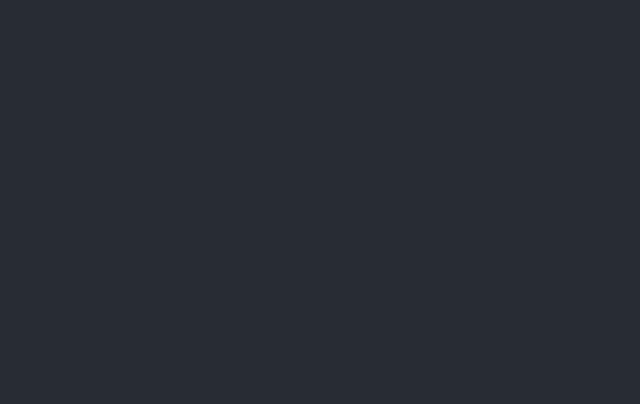
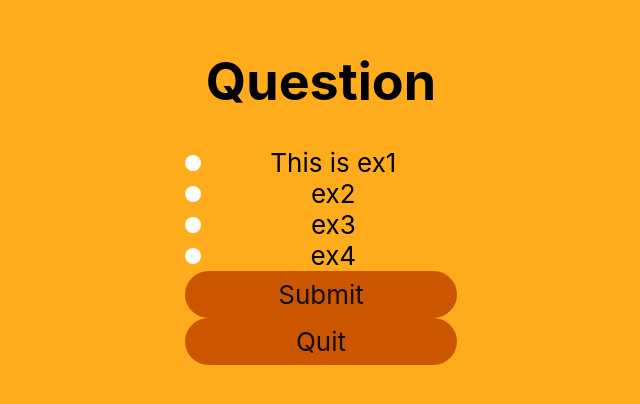
Before and after one commit to TGKElit/ReactAssignment, a React (Create React App) app in the folder react-assignment/: page /question in a window 1280 px wide. Before the commit this address had no page. Shown: the part 210-614 px from the top of the page, without its empty margins (319-959 px from the left). Built offline with nearby package versions, Linux system fonts and the light colour scheme.

Commit message:
worked on questionform and questionpage

```diff
--- a/react-assignment/src/App.jsx
+++ b/react-assignment/src/App.jsx
@@ -2,6 +2,7 @@
 import './App.scss';
 import Login from './pages/Login';
 import Home from './pages/Home';
+import Question from './pages/Question'
 import {Routes, Route, Link} from 'react-router-dom';
 
 function App() {
@@ -11,6 +12,7 @@ function App() {
         <Routes>
           <Route path="/" element={<Home path="/" loggedIn={false} />} />
           <Route path="/login" element={<Login path="/login" />} />
+          <Route path="/question" element={<Question path="/question" />} />
         </Routes>
         {/*<Link to="/login">Login</Link>
         <Link to="/">Home</Link>*/}
--- a/react-assignment/src/App.scss
+++ b/react-assignment/src/App.scss
@@ -22,14 +22,13 @@ $button-color : #CC5500;
 }
 
 .App-header {
-  background-color: #282c34;
+  background-color: $background-color;
   min-height: 100vh;
   display: flex;
   flex-direction: column;
   align-items: center;
   justify-content: center;
   font-size: calc(10px + 2vmin);
-  color: white;
 }
 
 .App-link {
--- /dev/null
+++ b/react-assignment/src/components/questionForm/index.jsx
@@ -0,0 +1,31 @@
+
+import Button from '../button';
+import styles from './questionForm.module.scss';
+
+const QuestionForm = (props) => {
+    return (
+        <>
+        <form className={styles.questionForm} action={props.action} method={props.method}>
+            <div>
+                <input type="radio" id="alt1" name="question-alternatives"/>
+                <label htmlFor="alt1">{props.alt1}</label>
+            </div>
+            <div>
+                <input type="radio" id="alt2" name="question-alternatives"/>
+                <label htmlFor="alt2">{props.alt2}</label>
+            </div>
+            <div>
+                <input type="radio" id="alt3" name="question-alternatives"/>
+                <label htmlFor="alt3">{props.alt3}</label>
+            </div>
+            <div>
+                <input type="radio" id="alt4" name="question-alternatives"/>
+                <label htmlFor="alt4">{props.alt4}</label>
+            </div>
+            <Button type="submit">Submit</Button>
+        </form>
+        </>
+    );
+}
+
+export default QuestionForm;
--- /dev/null
+++ b/react-assignment/src/components/questionForm/questionForm.module.scss
@@ -0,0 +1,26 @@
+.questionForm {
+    all: unset;
+    display: flex;
+    flex-direction: column;
+
+    div {
+        display: grid;
+        grid-template-columns: 1fr 10fr;
+        align-items: center;
+        input {
+            all: unset;
+            background-color: white;
+            width: 1rem;
+            height: 1rem;
+            border-radius: 100%;
+
+            &:checked {
+                background-color: black;
+            }
+
+            label {
+                text-align: center;
+            }
+        }
+    }
+}
--- a/react-assignment/src/pages/Home.jsx
+++ b/react-assignment/src/pages/Home.jsx
@@ -1,4 +1,5 @@
 import Button from '../components/button';
+import QuestionForm from '../components/questionForm';
 
 const Home = (props) => {
 
@@ -6,6 +7,7 @@ const Home = (props) => {
         <>
             <p>Hello World</p>
             <Button type="submit">Hello</Button>
+
         </>
     ];
 }
--- /dev/null
+++ b/react-assignment/src/pages/Question.jsx
@@ -0,0 +1,15 @@
+import Button from '../components/button';
+import QuestionForm from '../components/questionForm';
+
+const Question = (props) => {
+
+    return [
+        <>
+            <h1>Question</h1>
+            <QuestionForm method="post" action="/api/answer" alt1="This is ex1" alt2="ex2" alt3="ex3" alt4="ex4"></QuestionForm>
+            <Button>Quit</Button>
+        </>
+    ]
+}
+
+export default Question;
```
Also changed, not shown: 1 other file (tests, documents, lock files or other folders).
